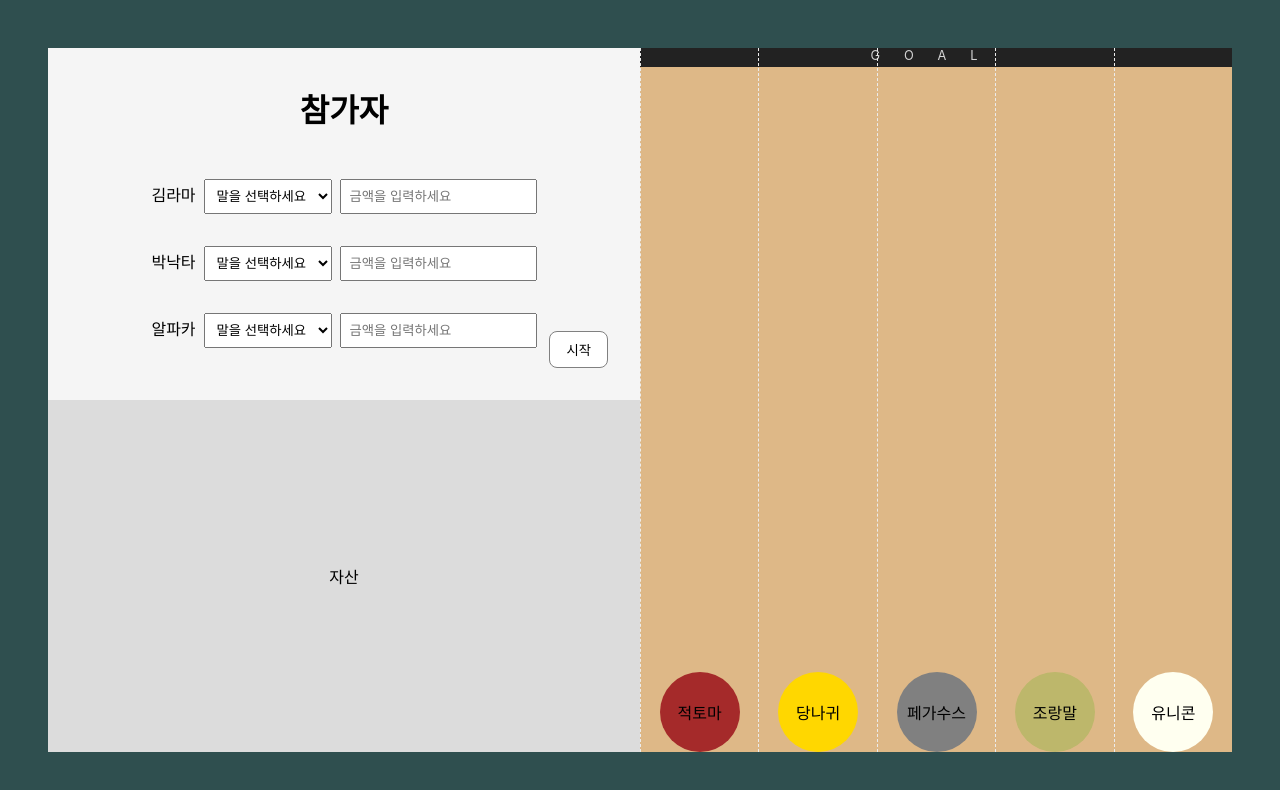
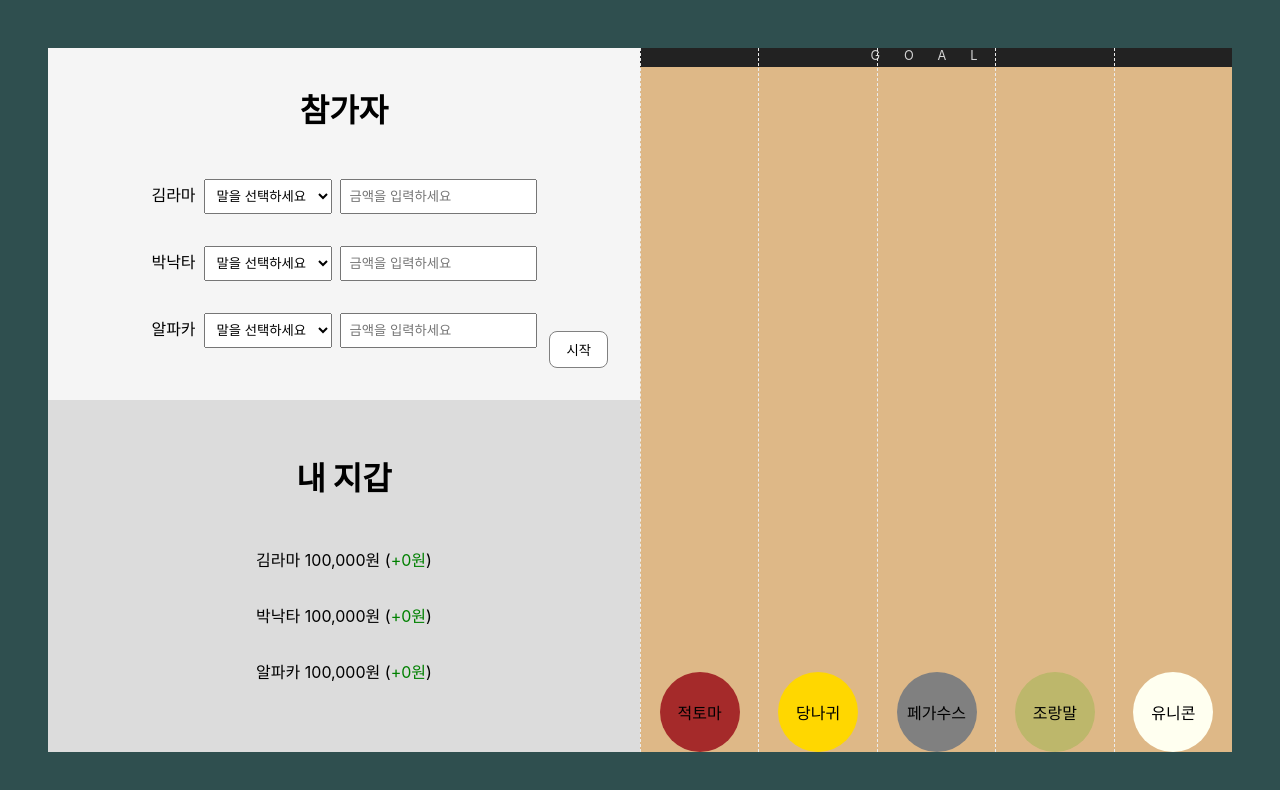
Before and after one commit to dayoung0510/new-horse-riding, a React (Create React App) app: page / in a window 1280 px wide. Shown: the top 790 px of the page. Built offline with nearby package versions, Linux system fonts and the light colour scheme.

Commit message:
내지갑 작동은 하나 자동새로고침 안됨

```diff
--- a/src/App/gameContext.tsx
+++ b/src/App/gameContext.tsx
@@ -58,10 +58,6 @@ export const useGameContext = () => useContext(GameContext);
 
 type ActionType =
   | {
-      type: "INITIALIZE";
-      users: UserType[];
-    }
-  | {
       type: "START";
     }
   | {
@@ -81,17 +77,10 @@ const reducer = (state: GameStateType, action: ActionType) => {
   const { second } = state;
 
   switch (action.type) {
-    case "INITIALIZE":
-      return {
-        ...state,
-        users: action.users || [],
-      };
-
     case "START":
       state.second = 0;
       state.isOngoing = true;
 
-      //말 달리기 셔플
       const arr = horses.map((horse) => {
         return horse.id;
       });
--- a/src/components/Assets.tsx
+++ b/src/components/Assets.tsx
@@ -1,7 +1,51 @@
-import React from 'react';
+import React, { useEffect } from "react";
+import { Title, Div, Line, Btn, GreenTxt, RedTxt } from "components/styles";
+import { useGameContext } from "App/gameContext";
+
+const defaultMoney = 100000;
 
 const Assets: React.FC = () => {
-  return <>자산</>;
+  const {
+    state: { users, winnerHorse, bettings, isOngoing },
+    dispatch,
+  } = useGameContext();
+
+  useEffect(() => {
+    bettings.map((bet, idx) => {
+      const BeforeMoney = users[idx].assets;
+      const WinnerMoney = BeforeMoney + Number(bet.bettingMoney);
+      const LooserMoney = BeforeMoney - Number(bet.bettingMoney);
+
+      if (Number(bet.bettingHorse) === winnerHorse) {
+        users[idx].assets = WinnerMoney;
+      } else {
+        users[idx].assets = LooserMoney;
+      }
+    });
+  }, [winnerHorse, isOngoing]);
+
+  return (
+    <Div>
+      <Title>내 지갑</Title>
+
+      {users.map((user) => {
+        const difference = defaultMoney - user.assets;
+        return (
+          <Line key={user.id}>
+            {user.name} {user.assets.toLocaleString("ko-KR")}원 (
+            {difference <= 0 ? (
+              <GreenTxt>+{Math.abs(difference)}원</GreenTxt>
+            ) : (
+              <>
+                <RedTxt>-{Math.abs(difference)}원</RedTxt>
+              </>
+            )}
+            )
+          </Line>
+        );
+      })}
+    </Div>
+  );
 };
 
 export default Assets;
```
